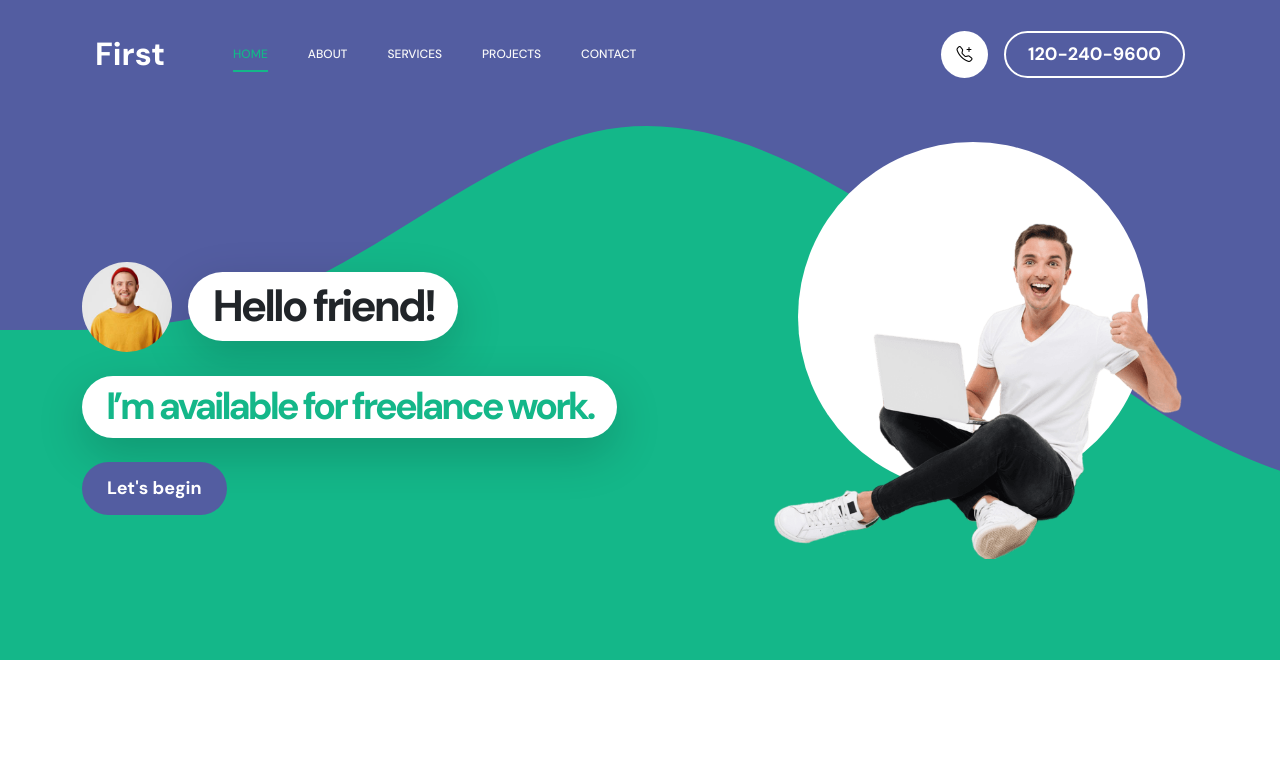
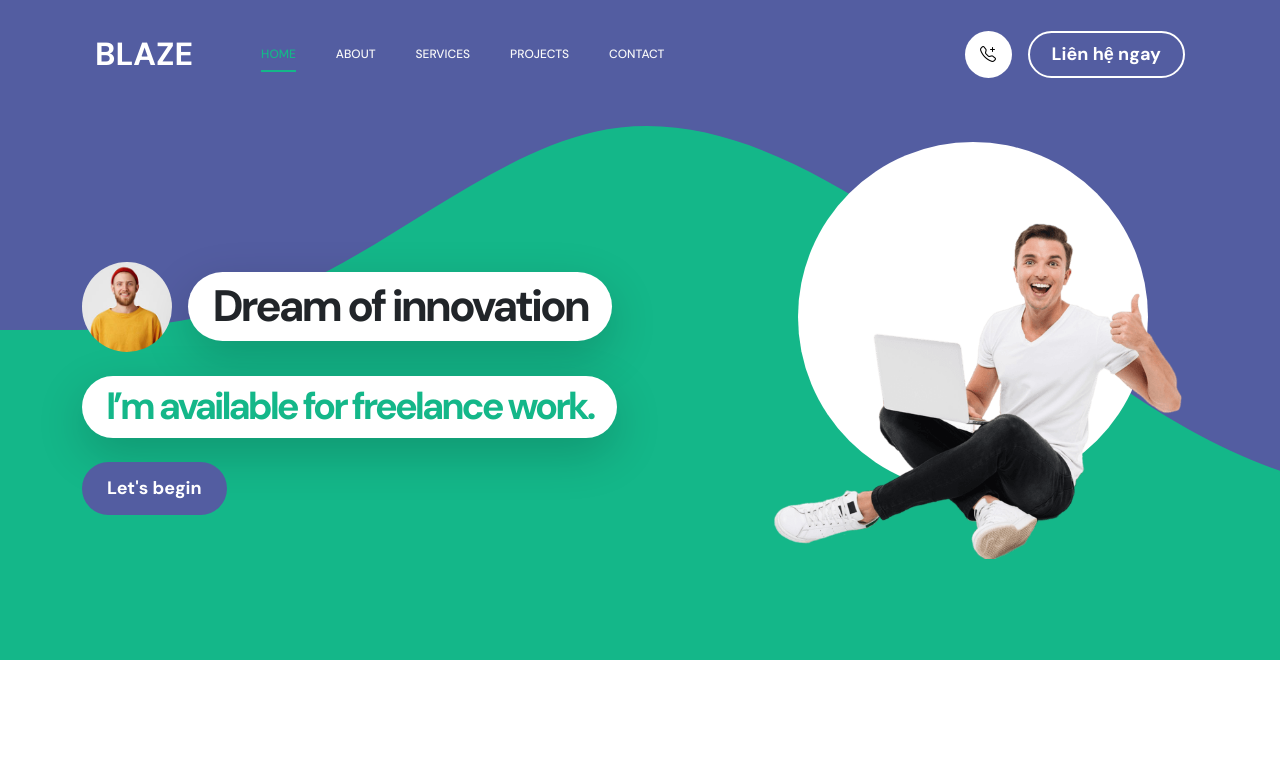
Before and after one commit to phanbaofptu/blaze.github.io, a plain HTML site: page index.html in a window 1280 px wide. Shown: the top 777 px of the page. Drawn offline with Linux system fonts and the light colour scheme.

Commit message:
Edit name

```diff
--- a/index.html
+++ b/index.html
@@ -7,7 +7,7 @@
         <meta name="description" content="">
         <meta name="author" content="TemplateMo">
 
-        <title>First Portfolio Bootstrap 5 Theme</title>
+        <title>DREAM OF INNOVATION - BLAZE TEAM</title>
 
         <!-- CSS FILES -->
         <link rel="preconnect" href="https://fonts.googleapis.com">
@@ -48,12 +48,13 @@ https://templatemo.com/tm-578-first-portfolio
                     <span class="navbar-toggler-icon"></span>
                 </button>
 
-                <a href="index.html" class="navbar-brand mx-auto mx-lg-0">First</a>
+                <a href="index.html" class="navbar-brand mx-auto mx-lg-0">BLAZE</a>
+
 
                 <div class="d-flex align-items-center d-lg-none">
                     <i class="navbar-icon bi-telephone-plus me-3"></i>
                     <a class="custom-btn btn" href="#section_5">
-                        120-240-9600
+                        Liên hệ ngay
                     </a>
                 </div>
 
@@ -83,7 +84,7 @@ https://templatemo.com/tm-578-first-portfolio
                     <div class="d-lg-flex align-items-center d-none ms-auto">
                         <i class="navbar-icon bi-telephone-plus me-3"></i>
                         <a class="custom-btn btn" href="#section_5">
-                            120-240-9600
+                            Liên hệ ngay
                         </a>
                     </div>
                 </div>
@@ -102,7 +103,7 @@ https://templatemo.com/tm-578-first-portfolio
                                 <div class="hero-title-wrap d-flex align-items-center mb-4">
                                     <img src="images/happy-bearded-young-man.jpg" class="avatar-image avatar-image-large img-fluid" alt="">
 
-                                    <h1 class="hero-title ms-3 mb-0">Hello friend!</h1>
+                                    <h1 class="hero-title ms-3 mb-0">Dream of innovation</h1>
                                 </div>
 
                                 <h2 class="mb-4">I’m available for freelance work.</h2>
```
